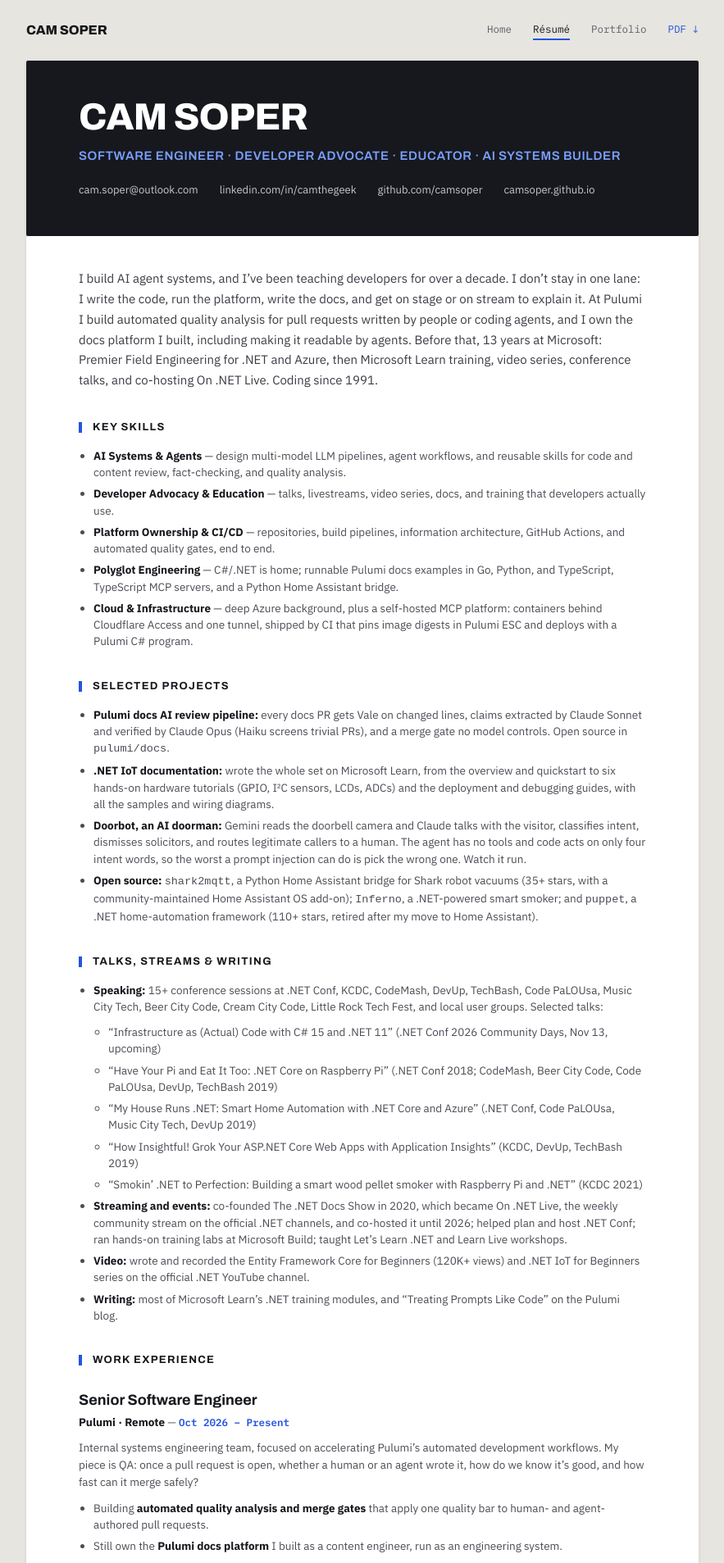
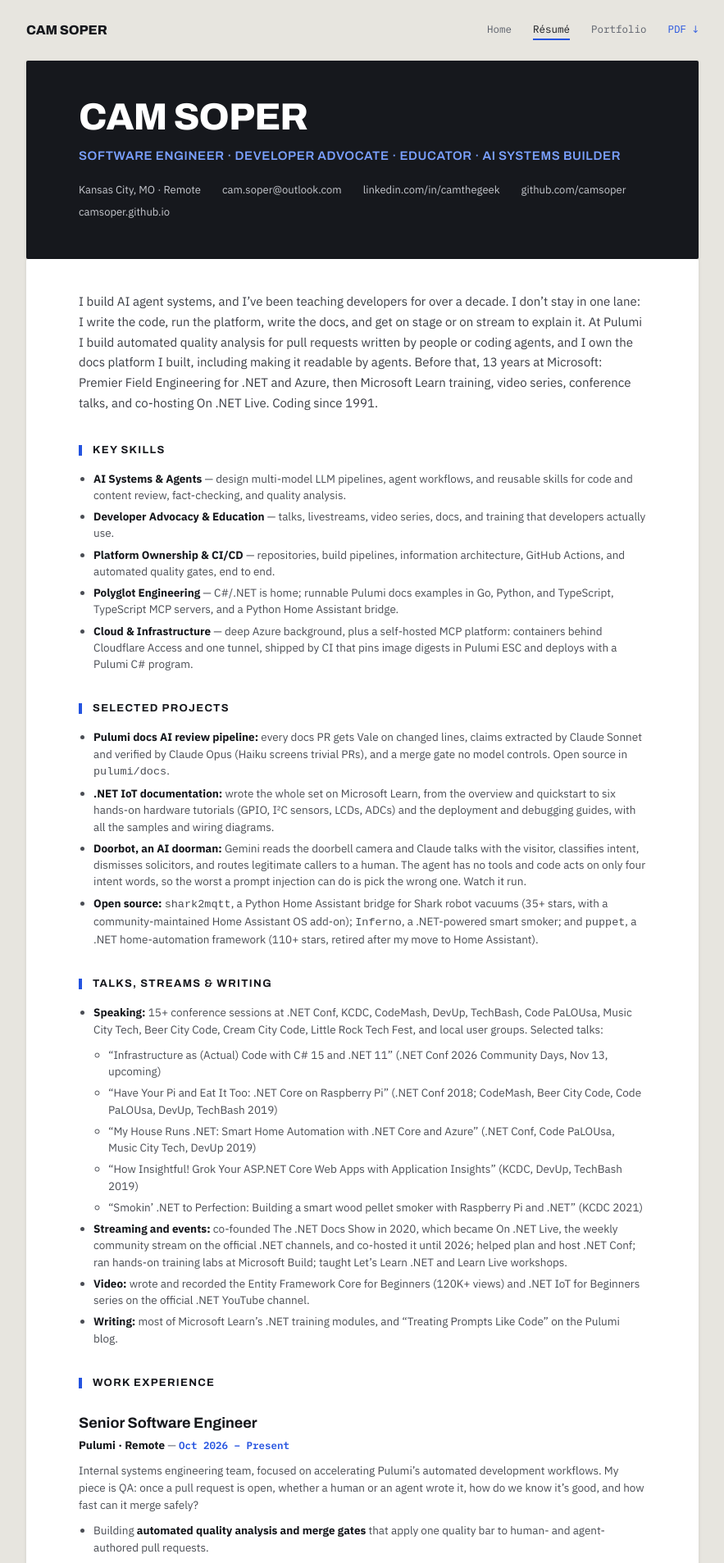
Before and after one commit to CamSoper/camsoper.github.io, a Jekyll site: the page built from resume.md, in a window 1280 px wide. Shown: the top 1907 px of the page at 82% size, without its empty margins (198-1081 px from the left). Built offline with Jekyll 4.4.1, drawn with Linux system fonts in a browser that asks for light colours; some of the changed text lies outside the part shown.

Commit message:
Add location to the resume header; sharpen the Copilot bullet; drop launch-docs
Co-Authored-By: Claude Opus 5.5 <noreply@anthropic.com>
Claude-Session: https://claude.ai/code/session_01RR4MzrCx2BeXLdCejaawX7

```diff
--- a/_includes/resume-header.html
+++ b/_includes/resume-header.html
@@ -2,6 +2,7 @@
   <h1>{{ site.author.name | upcase }}</h1>
   <div class="tagline">{{ site.author.tagline }}</div>
   <div class="contacts">
+    <span>Kansas City, MO · Remote</span>
     {% for c in site.contacts %}<a href="{{ c.href }}">{{ c.label }}</a>{% endfor %}
   </div>
 </header>
--- a/assets/css/print.css
+++ b/assets/css/print.css
@@ -38,6 +38,7 @@ body{ background:#fff; font-size:10.5pt; }
    the contacts run together. Add an explicit separator between them. */
 .resume-header .contacts a::after{ content:"   ·   "; color:#6b6e76; }
 .resume-header .contacts a:last-child::after{ content:none; }
+.resume-header .contacts span::after{ content:"   ·   "; color:#6b6e76; }
 
 /* tighten type for paper */
 .resume h2{ font-size:11pt; margin:18pt 0 9pt; }
```
Also changed, not shown: resume.md (+1 -2 lines).
